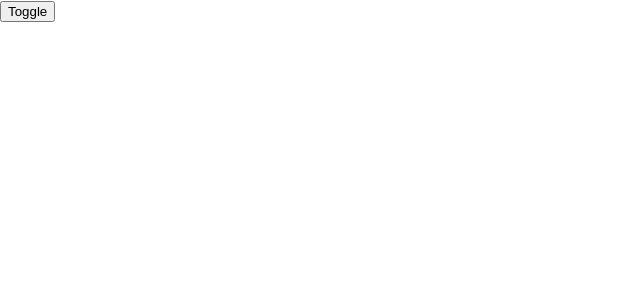
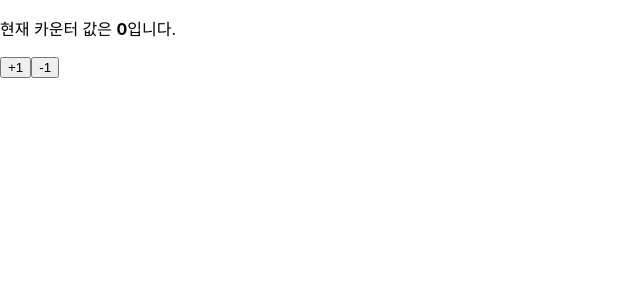
Before and after one commit to leehyeryeong/2023React_hooks, a React (Create React App) app: page / in a window 1280 px wide. Shown: the top 300 px of the page, without its empty margins (0-640 px from the left). Built offline with nearby package versions, Linux system fonts and the light colour scheme.

Commit message:
userReducer로 카운터 구현

```diff
--- a/src/App.js
+++ b/src/App.js
@@ -1,16 +1,7 @@
-import { useState } from "react";
-import Timer from "./component/Timer";
+import Counter from "./Counter";
 
 const App = () => {
-  const [showTimer, setShowTimer] = useState(false);
-  return(
-    <div>
-      {showTimer && <Timer/>}
-      <button onClick = {() => setShowTimer(!showTimer)}>
-        Toggle
-      </button>
-    </div>
-  );
-}
+  return <Counter/>;
+};
 
 export default App;
--- a/src/Counter.js
+++ b/src/Counter.js
@@ -1,14 +1,29 @@
-import { useState } from "react";
+import { useReducer } from "react";
 
+function reducer(state, action) { //action이 type: "INCREMENT"를 받음
+  switch(action.type) {
+    case 'INCREMENT':
+      return {value: state.value + 1};
+    case 'DECREMENT':
+      return {value: state.value + 1};
+    default:
+      return state;
+  }
+}
 const Counter = () => {
-  const [value, setValue] = useState(0);
+  const [state, dispatch] = useReducer(reducer, {value: 0});
+  //useReducer 함수의 첫번째 인자는 reducer 함수를 나타내는 것
+  //value: 0는 state값
+
   return (
     <div>
       <p>
-        현재 카운터 값은 <b>{value}</b>입니다.
+        현재 카운터 값은 <b>{state.value}</b>입니다.
       </p>
-      <button onClick={() => setValue(value + 1)}>+1</button>
-      <button onClick={() => setValue(value - 1)}>-1</button>
+      <button onClick={() => dispatch({type: "INCREMENT"})}>+1</button>
+      <button onClick={() => dispatch({type: "DECREMENT"})}>-1</button>
+      {/* dispatch({type: "INCREMENT"}) 이 문장은 function reducer(state, action)를 */}
+      {/* 호출하는 것으로 파라미터 값은 type: "INCREMENT"로 전달 */}
     </div>
   );
 };
```
